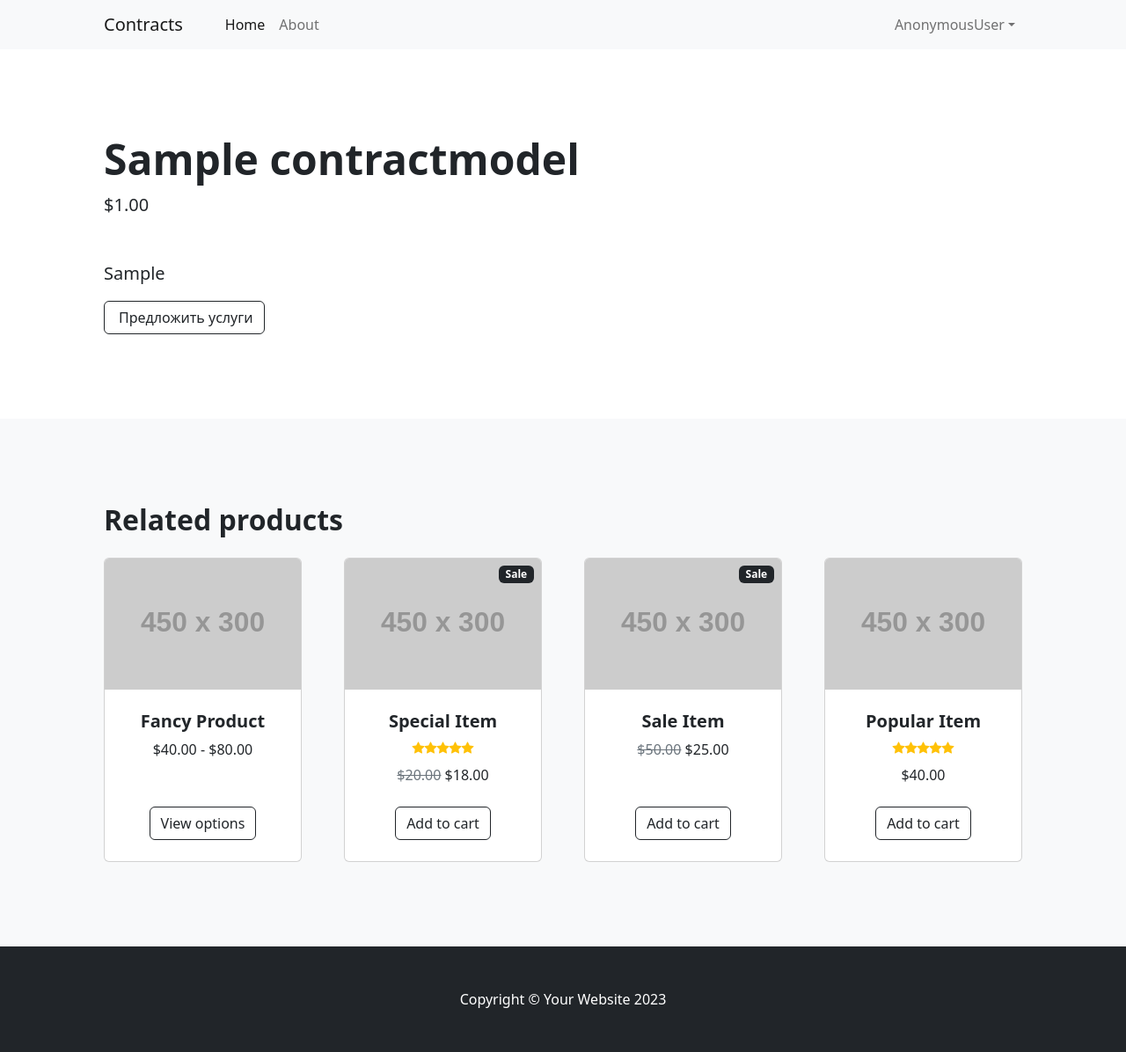
After one commit to sitdoff/Cabinets, a Django app: page /contract/detail/1/ in a window 1280 px wide. The commit adds this page. Shown: the whole page at 88% size. Run offline with Django 5.2, Linux system fonts and the light colour scheme; tables that the repository leaves empty hold one stand-in row (values such as "Sample post"); grey boxes labelled with a size stand in for pictures from a placeholder-image service; parts of the project's set-up code (start-up, migrations or seed data) failed here and were passed over; some libraries are stand-ins or nearby versions.

Commit message:
add contract_detail

```diff
--- a/freelance/contracts/urls.py
+++ b/freelance/contracts/urls.py
@@ -4,4 +4,5 @@ from . import views
 
 urlpatterns = [
     path("", views.Index.as_view(), name="index"),
+    path("contract/detail/<int:pk>/", views.ContractDetailView.as_view(), name="contract_detail"),
 ]
--- a/freelance/contracts/views.py
+++ b/freelance/contracts/views.py
@@ -1,5 +1,6 @@
 from django.shortcuts import render
-from django.views.generic import ListView
+from django.views.generic.detail import DetailView
+from django.views.generic.list import ListView
 
 from .models import ContractModel
 
@@ -10,3 +11,9 @@ class Index(ListView):
     queryset = ContractModel.objects.all()
     template_name = "index.html"
     context_object_name = "contract_list"
+
+
+class ContractDetailView(DetailView):
+    model = ContractModel
+    template_name = "contracts/contract_detail.html"
+    context_object_name = "contract"
--- /dev/null
+++ b/freelance/templates/contracts/contract_detail.html
@@ -0,0 +1,130 @@
+{% extends "base.html" %}
+{% block content %}
+        <!-- Product section-->
+        <section class="py-5">
+            <div class="container px-4 px-lg-5 my-5">
+                <div class="row gx-4 gx-lg-5 align-items-center">
+                    <!-- <div class="col-md-6"><img class="card-img-top mb-5 mb-md-0" src="https://dummyimage.com/600x700/dee2e6/6c757d.jpg" alt="..." /></div> -->
+                    <div class="col-md-12">
+                        <h1 class="display-5 fw-bolder">{{contract.title}}</h1>
+                        <div class="fs-5 mb-5">
+                            <span>${{contract.value}}</span>
+                        </div>
+                        <p class="lead">{{contract.information}}</p>
+                        <div class="d-flex">
+                            <button class="btn btn-outline-dark flex-shrink-0" type="button">
+                                <i class="me-1"></i>
+                                Предложить услуги
+                            </button>
+                        </div>
+                    </div>
+                </div>
+            </div>
+        </section>
+        <!-- Related items section-->
+        <section class="py-5 bg-light">
+            <div class="container px-4 px-lg-5 mt-5">
+                <h2 class="fw-bolder mb-4">Related products</h2>
+                <div class="row gx-4 gx-lg-5 row-cols-2 row-cols-md-3 row-cols-xl-4 justify-content-center">
+                    <div class="col mb-5">
+                        <div class="card h-100">
+                            <!-- Product image-->
+                            <img class="card-img-top" src="https://dummyimage.com/450x300/dee2e6/6c757d.jpg" alt="..." />
+                            <!-- Product details-->
+                            <div class="card-body p-4">
+                                <div class="text-center">
+                                    <!-- Product name-->
+                                    <h5 class="fw-bolder">Fancy Product</h5>
+                                    <!-- Product price-->
+                                    $40.00 - $80.00
+                                </div>
+                            </div>
+                            <!-- Product actions-->
+                            <div class="card-footer p-4 pt-0 border-top-0 bg-transparent">
+                                <div class="text-center"><a class="btn btn-outline-dark mt-auto" href="#">View options</a></div>
+                            </div>
+                        </div>
+                    </div>
+                    <div class="col mb-5">
+                        <div class="card h-100">
+                            <!-- Sale badge-->
+                            <div class="badge bg-dark text-white position-absolute" style="top: 0.5rem; right: 0.5rem">Sale</div>
+                            <!-- Product image-->
+                            <img class="card-img-top" src="https://dummyimage.com/450x300/dee2e6/6c757d.jpg" alt="..." />
+                            <!-- Product details-->
+                            <div class="card-body p-4">
+                                <div class="text-center">
+                                    <!-- Product name-->
+                                    <h5 class="fw-bolder">Special Item</h5>
+                                    <!-- Product reviews-->
+                                    <div class="d-flex justify-content-center small text-warning mb-2">
+                                        <div class="bi-star-fill"></div>
+                                        <div class="bi-star-fill"></div>
+                                        <div class="bi-star-fill"></div>
+                                        <div class="bi-star-fill"></div>
+                                        <div class="bi-star-fill"></div>
+                                    </div>
+                                    <!-- Product price-->
+                                    <span class="text-muted text-decoration-line-through">$20.00</span>
+                                    $18.00
+                                </div>
+                            </div>
+                            <!-- Product actions-->
+                            <div class="card-footer p-4 pt-0 border-top-0 bg-transparent">
+                                <div class="text-center"><a class="btn btn-outline-dark mt-auto" href="#">Add to cart</a></div>
+                            </div>
+                        </div>
+                    </div>
+                    <div class="col mb-5">
+                        <div class="card h-100">
+                            <!-- Sale badge-->
+                            <div class="badge bg-dark text-white position-absolute" style="top: 0.5rem; right: 0.5rem">Sale</div>
+                            <!-- Product image-->
+                            <img class="card-img-top" src="https://dummyimage.com/450x300/dee2e6/6c757d.jpg" alt="..." />
+                            <!-- Product details-->
+                            <div class="card-body p-4">
+                                <div class="text-center">
+                                    <!-- Product name-->
+                                    <h5 class="fw-bolder">Sale Item</h5>
+                                    <!-- Product price-->
+                                    <span class="text-muted text-decoration-line-through">$50.00</span>
+                                    $25.00
+                                </div>
+                            </div>
+                            <!-- Product actions-->
+                            <div class="card-footer p-4 pt-0 border-top-0 bg-transparent">
+                                <div class="text-center"><a class="btn btn-outline-dark mt-auto" href="#">Add to cart</a></div>
+                            </div>
+                        </div>
+                    </div>
+                    <div class="col mb-5">
+                        <div class="card h-100">
+                            <!-- Product image-->
+                            <img class="card-img-top" src="https://dummyimage.com/450x300/dee2e6/6c757d.jpg" alt="..." />
+                            <!-- Product details-->
+                            <div class="card-body p-4">
+                                <div class="text-center">
+                                    <!-- Product name-->
+                                    <h5 class="fw-bolder">Popular Item</h5>
+                                    <!-- Product reviews-->
+                                    <div class="d-flex justify-content-center small text-warning mb-2">
+                                        <div class="bi-star-fill"></div>
+                                        <div class="bi-star-fill"></div>
+                                        <div class="bi-star-fill"></div>
+                                        <div class="bi-star-fill"></div>
+                                        <div class="bi-star-fill"></div>
+                                    </div>
+                                    <!-- Product price-->
+                                    $40.00
+                                </div>
+                            </div>
+                            <!-- Product actions-->
+                            <div class="card-footer p-4 pt-0 border-top-0 bg-transparent">
+                                <div class="text-center"><a class="btn btn-outline-dark mt-auto" href="#">Add to cart</a></div>
+                            </div>
+                        </div>
+                    </div>
+                </div>
+            </div>
+        </section>
+{% endblock content %}
--- a/freelance/templates/index.html
+++ b/freelance/templates/index.html
@@ -6,7 +6,7 @@
         <div class="container px-4 px-lg-5 my-5">
             <div class="text-center text-white">
                 <h1 class="display-4 fw-bolder">Find your contract</h1>
-                <p class="lead fw-normal text-white-50 mb-0">Or create your own</p>
+                <p class="lead fw-normal text-white-50 mb-0">or create your own</p>
             </div>
         </div>
     </header>
@@ -34,7 +34,8 @@
                             <!-- Product actions-->
                             <div class="card-footer p-4 pt-0 border-top-0 bg-transparent">
                                 <div class="text-center">
-                                    <a class="btn btn-outline-dark mt-auto" href="#">View options</a>
+                                    <a class="btn btn-outline-dark mt-auto"
+                                       href="{% url 'contract_detail' contract.pk %}">View options</a>
                                 </div>
                             </div>
                         </div>
```
